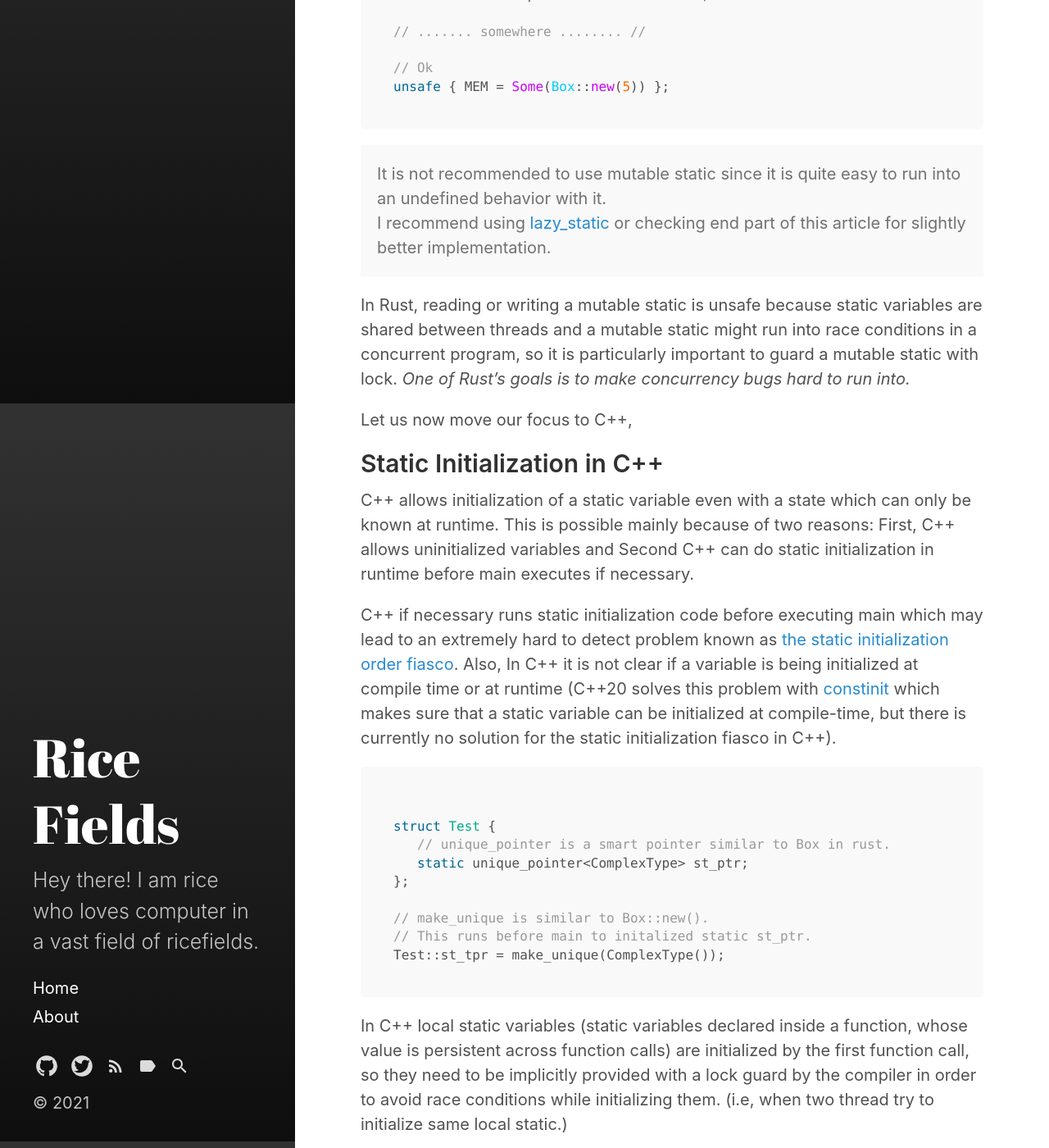
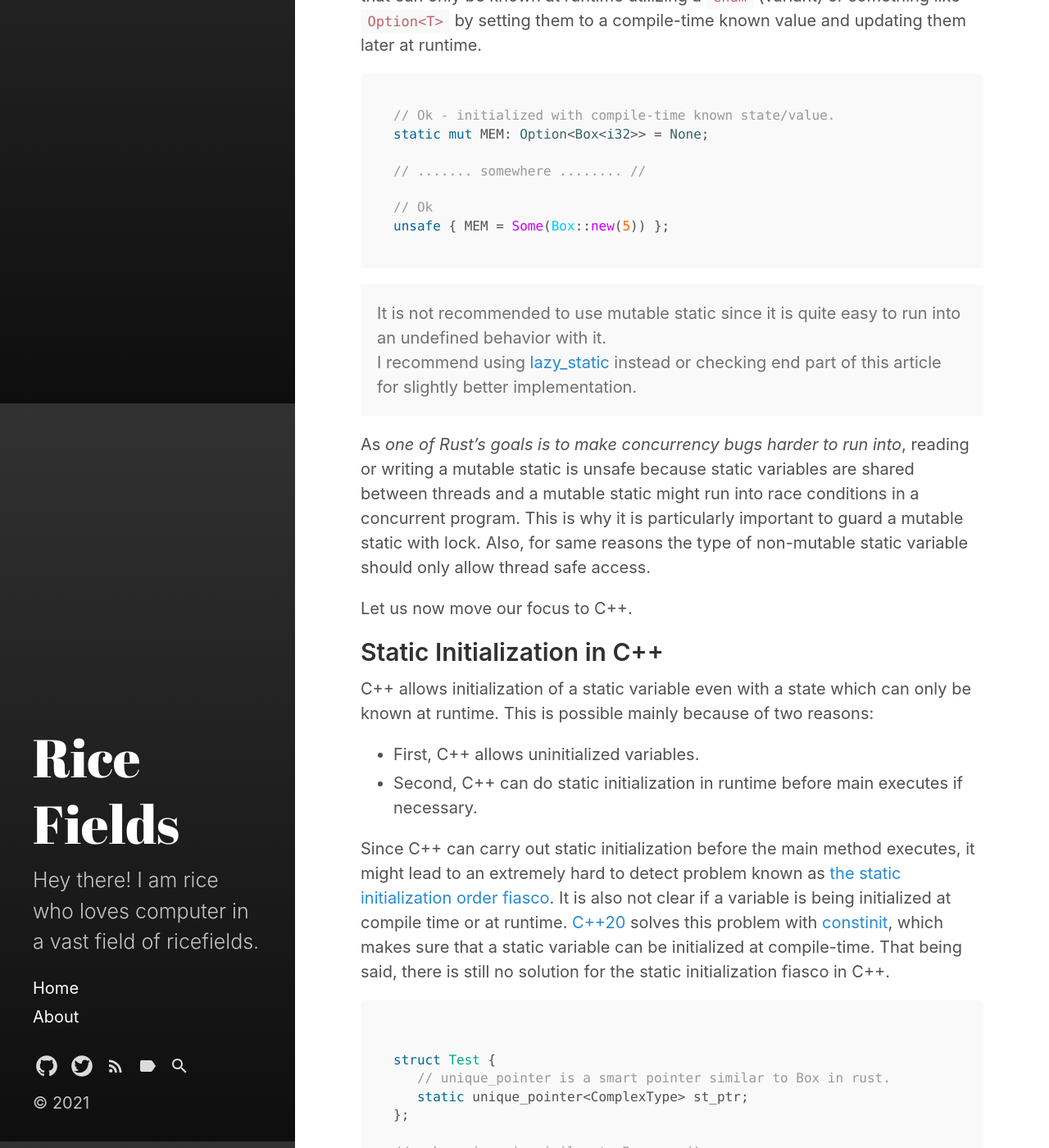
Before and after one commit to RiceNFields/ricenfields.github.io, a Jekyll site: the page built from _posts/2021-05-29-static-variables-in-rust.md, in a window 1280 px wide and 1400 px high, scrolled down 2208 px. Shown: the whole window at 82% size. Built offline with Jekyll 4.4.1, drawn with Linux system fonts in a browser that asks for light colours; some of the changed text lies outside the part shown.

Commit message:
Fixed mistakes in the last article.

````diff
--- a/_posts/2021-05-29-static-variables-in-rust.md
+++ b/_posts/2021-05-29-static-variables-in-rust.md
@@ -8,7 +8,7 @@
   - rust
 ---
 
-Hello there, I hope you are doing ok. Today I would like to talk about static variables in Rust, compare them with static variables in C++ and try to reason about the rules imposed by Rust on static variables.
+Hello there, I hope you are doing ok. Today I would like to talk about static variables in Rust, compare them with static variables in C++ and also   try to reason about the rules imposed by Rust on static variables.
 
 ## Introduction
 Static variable are variables declared with a `static` keyword and represent a specific global memory location (They are also known as global variables). Static variables have static life-time, a static life-time never goes out of scope and is guaranteed to out live any other variable. Meaning even if they are declared inside a scope their life-time does not begin or end with the scope.
@@ -26,7 +26,12 @@
 func()
 ```
 
-*In Rust static variable must be initialized at compile-time* (Meaning they cannot be initialized with state which can only be known at runtime). Also, *mutating a static variable is only possible in an unsafe context*. In this post we'll try to reason about these rules that are imposed by Rust on the static variables and also talk about why such rules are important.
+In Rust,
+* *static variables must be initialized at compile-time* (Meaning they cannot be initialized with state which can only be known at runtime),
+* *The type of static variable must have the [Sync trait](https://doc.rust-lang.org/nomicon/send-and-sync.html) bound* (Meaning the type should be safe to share between threads, `Sync` is an automatically derived trait with some exceptions) and
+* *mutating a static variable is only possible in an unsafe context*.
+
+In this post we'll try to reason about these rules that are imposed by Rust on the static variables and also talk about why such rules are important.
 
 ```rust
 // OK - 0 can be known at comple time.
@@ -51,11 +56,10 @@
 
 ## Back to Rust
 
-Rust does not allow uninitialized variables (static or non-static). So, the data, bss section may contain either initialized or zero-initialized static variables. Also, **since assembly is generated after compiling the Rust code and the assembly must contain static variables in special sections the static variable must be initialized at compile time**.
+Rust does not allow uninitialized static variables. So, the data, bss section may contain either initialized or zero-initialized static variables. Also, **since assembly is generated after compiling the Rust code and the assembly must contain static variables in special sections, the static variable must be initialized at compile time**.
 
 
-This does not mean you cannot have static variable which stores a state which can only be known at runtime. This just means that you need to initialize static with compile-time known state or value. We can easily store a value which can only be known at runtime using `enum` (variant) or something like `Option<T>`, setting them to a compile-time known value and then updating again later at runtime.
-
+This does not mean you cannot have static variable that stores a state which can only be known at runtime. This just means that you need to initialize static with compile-time known state or value. There is an easy way to store a value that can only be known at runtime utilizing a `enum` (variant) or something like `Option<T>` by setting them to a compile-time known value and updating them later at runtime.
 
 ```rust
 // Ok - initialized with compile-time known state/value.
@@ -68,19 +72,21 @@
 ```
 <p class="message">
 It is not recommended to use mutable static since it is quite easy to run into an undefined behavior with it.<br />
-I recommend using <a herf="https://crates.io/crates/lazy_static">lazy_static</a> or checking end part of this article for slightly better implementation.
+I recommend using <a href="https://crates.io/crates/lazy_static">lazy_static</a> instead or checking end part of this article for slightly better implementation.
 </p>
 
-In Rust, reading or writing a mutable static is unsafe because static variables are shared between threads and a mutable static might run into race conditions in a concurrent program, so it is particularly important to guard a mutable static with lock. *One of Rust's goals is to make concurrency bugs hard to run into.*
+As *one of Rust’s goals is to make concurrency bugs harder to run into*, reading or writing a mutable static is unsafe because static variables are shared between threads and a mutable static might run into race conditions in a concurrent program. This is why it is particularly important to guard a mutable static with lock. Also, for same reasons the type of non-mutable static variable should only allow thread safe access.
 
-Let us now move our focus to C++,
+Let us now move our focus to C++.
 
 ## Static Initialization in C++
 
-C++ allows initialization of a static variable even with a state which can only be known at runtime. This is possible mainly because of two reasons: First, C++ allows uninitialized variables and Second C++ can do static initialization in runtime before main executes if necessary.
+C++ allows initialization of a static variable even with a state which can only be known at runtime. This is possible mainly because of two reasons:
+* First, C++ allows uninitialized variables.
+* Second, C++ can do static initialization in runtime before main executes if necessary.
 
 
-C++ if necessary runs static initialization code before executing main which may lead to an extremely hard to detect problem known as [the static initialization order fiasco](https://www.cs.technion.ac.il/users/yechiel/c++-faq/static-init-order.html). Also, In C++ it is not clear if a variable is being initialized at compile time or at runtime (C++20 solves this problem with [constinit](https://en.cppreference.com/w/cpp/language/constinit) which makes sure that a static variable can be initialized at compile-time, but there is currently no solution for the static initialization fiasco in C++).
+Since C++ can carry out static initialization before the main method executes, it might lead to an extremely hard to detect problem known as [the static initialization order fiasco](https://www.cs.technion.ac.il/users/yechiel/c++-faq/static-init-order.html). It is also not clear if a variable is being initialized at compile time or at runtime. [C++20](https://en.cppreference.com/w/cpp/20) solves this problem with [constinit](https://en.cppreference.com/w/cpp/language/constinit), which makes sure that a static variable can be initialized at compile-time. That being said, there is still no solution for the static initialization fiasco in C++.
 
 ```c++
 
@@ -94,8 +100,7 @@
 Test::st_tpr = make_unique(ComplexType());
 ```
 
-In C++ local static variables (static variables declared inside a function, whose value is persistent across function calls) are initialized by the first function call, so they need to be implicitly provided with a lock guard by the compiler in order to avoid race conditions while initializing them. (i.e, when two thread try to initialize same local static.)
-
+In C++ local static variables (static variables declared inside a function, whose value is persistent across function calls) are initialized by the first function call, because of which they need to be implicitly provided with a lock guard by the compiler. This helps to avoid any race conditions that might occur during initialization, when two or more threads try to initialize the same local static variable.
 
 
 ```c++
@@ -109,7 +114,7 @@
 }
 ```
 
-Rust solves all these issues that C++ suffers from by allowing static variables to only be initialized with a state which can be known at compile-time and making mutable static variables unsafe.
+Rust solves all these issues that C++ suffers from by making mutable static variables unsafe and at the same time, allowing static variables to be initialized only with a state which can be known during compile-time.
 
 ```rust
 
@@ -124,11 +129,11 @@
 
 ```
 
-Hence, when it comes to static variables Rust has fairly good reasons to impose its restrictions on how a static variable can be initialized. We can easily overcome this restriction to store pretty much anything in a static variable safely with the help of locks and proper abstraction.
+Hence, when it comes to static variables, Rust has fairly good reasons to impose the restrictions on how a static variable can be initialized. However, we can easily bypass these restrictions and store pretty much anything in a static variable safely with the help of lock and proper abstraction.
 
 ## Better Example
 
-As promised a better example for static variable that stores a value which can be only known at runtime. Try it live on [godbolt](https://godbolt.org/z/81oe7Mc58).
+As promised, here is a better example for static variable that stores a value which can be only known at runtime. Try it live on [godbolt](https://godbolt.org/z/6xcGKzKEx).
 
 ```rust
 use std::sync::Once;
@@ -147,7 +152,8 @@
       once: Once // lock guard to make sure static is set only once
    }
 
-   // we know that it is safe to use get_static() in a concurrent program
+   // static variable type must have the Sync trait bound.
+   // and we also make sure that Stt can only be accessed in a thread safe manner.
    unsafe impl Sync for Stt {}
 
    // static variable
@@ -178,12 +184,14 @@
 }
 ```
 
-Here we are using `Cell<T>` instead of `mut static` to update the state of the static variable once at runtime (on the first function call). This is much safer than mutable static approach, and we are also using a lock guard to avoid race any conditions.
+In this example, we are using `Cell<T>` instead of `mut static` in order to update the state of the static variable once at runtime (on the first function call). This is much safer than the mutable static approach, we are also using a lock guard to avoid any race conditions.
 
-[lazy_static](https://crates.io/crates/lazy_static) uses this approach under the hood behind all its macro magics.
+Also, since Rust doesn't automatically derive [Sync trait](https://doc.rust-lang.org/nomicon/send-and-sync.html) for our type `Stt` because of `Cell<T>`(`Cell<T>` is not thread safe type). We have to implement the `Sync` trait manually, and make sure that our type `Stt` can only be accessed in a thread safe manner.
+
+As I mentioned earlier, you should use [lazy_static](https://crates.io/crates/lazy_static). Under the hood, behind all its macro magic lazy_static also uses similar approach.
 
 ## Conclusion
-Static variables in Rust are quite different from programming language like C++ but in a safe way. At first, it may seem like the Rust's static variables are somewhat limited but with the help of library like [lazy_static](https://crates.io/crates/lazy_static) we can utilize static safely and effectively.
+Static variables in Rust are quite different from programming language such as C++, because they can be used in a much safer way. At first, it may seem like the Rust's static variables are somewhat limited but with the help of library like [lazy_static](https://crates.io/crates/lazy_static), we can utilize static safely and effectively.
 
 <p class="message">
 This is my first blog post, so I would love to receive some feedback. You can reach me at <a href = "mailto:{{site.hydeout.email}}">{{site.hydeout.email}}</a>
````
